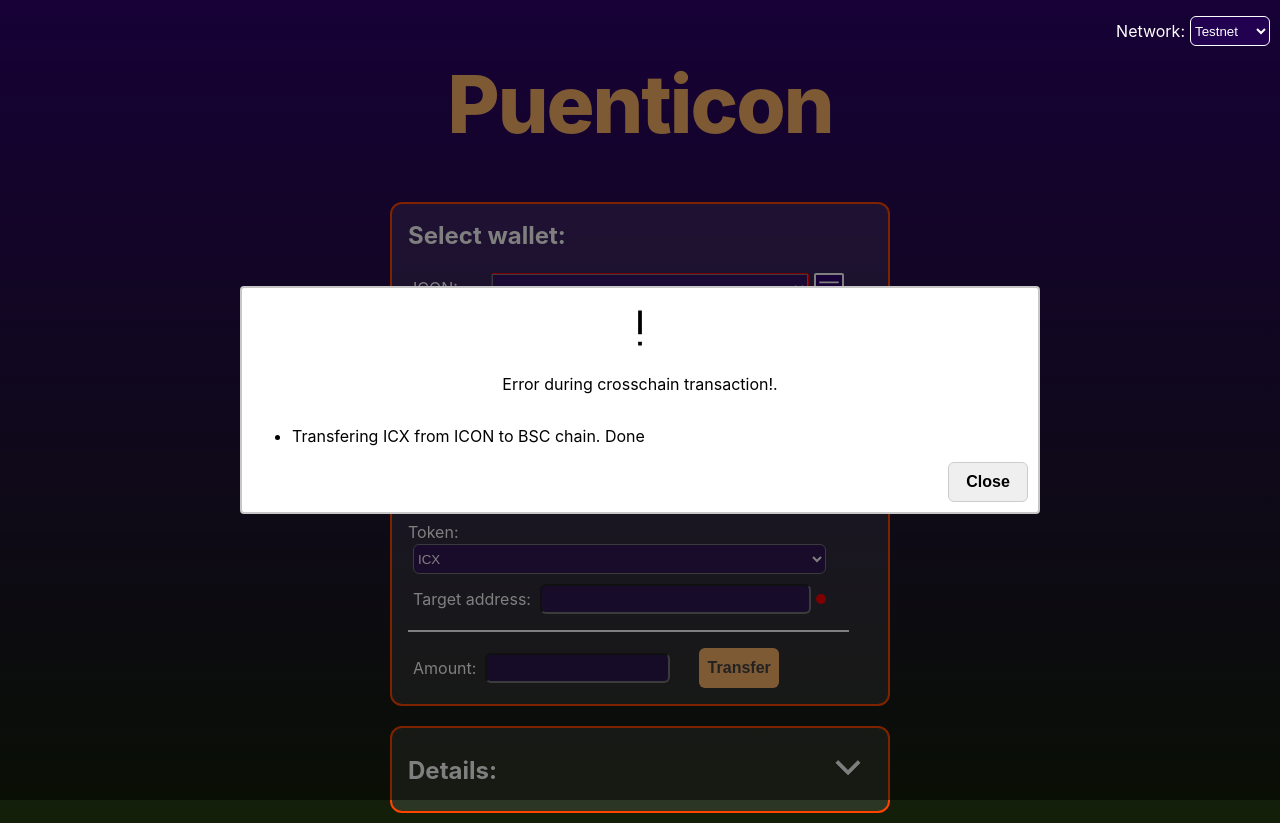
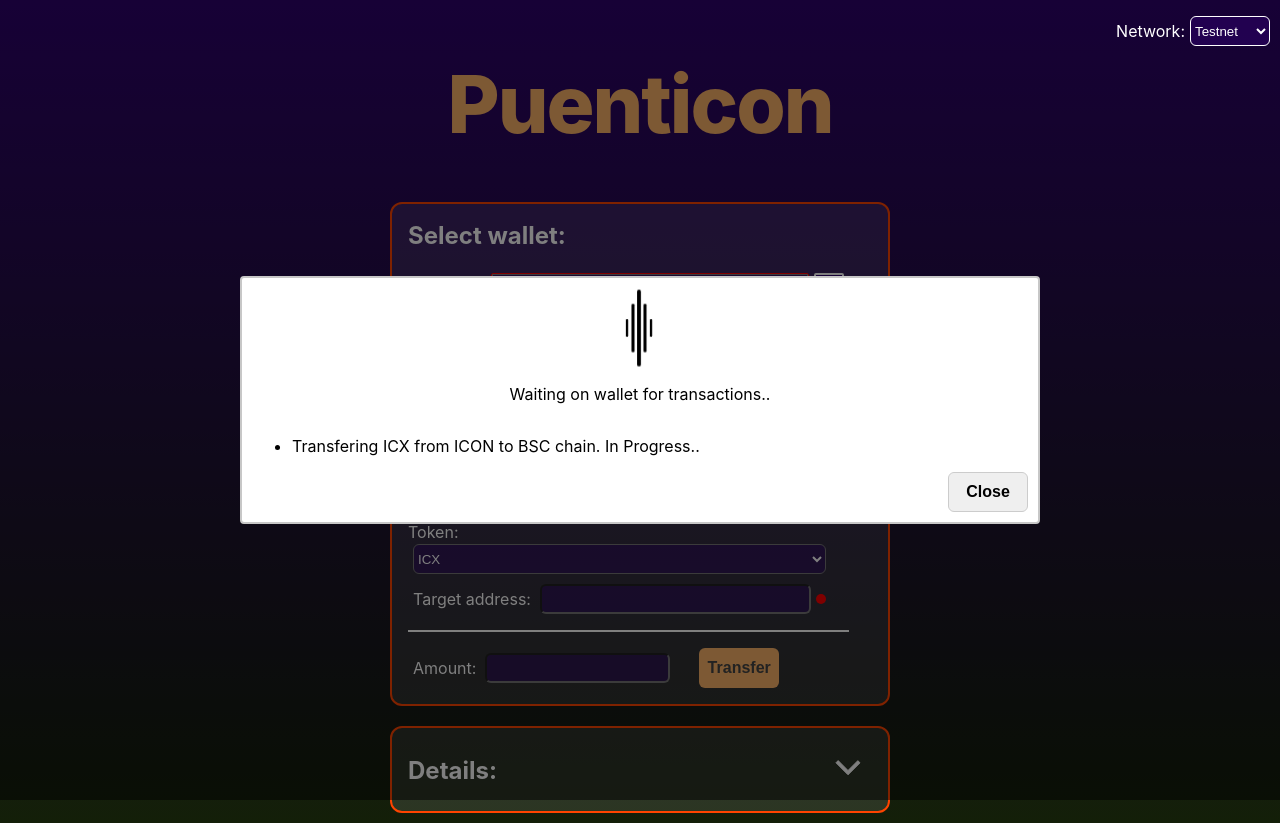
Before and after one commit to Espanicon/puenticon, a Next.js app: page / in a window 1280 px wide. Built offline with nearby package versions, Linux system fonts and the light colour scheme; what @espanicon/icon-bridge-sdk-js would draw is missing.

Commit message:
refactoring UI

```diff
--- a/src/components/miscItems/miscItems.module.css
+++ b/src/components/miscItems/miscItems.module.css
@@ -56,7 +56,8 @@
   height: 100%;
   width: 4px;
   border-radius: 3px;
-  background-color: #eb5900;
+  /* background-color: #eb5900; */
+  background-color: #000;
   margin-right: 2px;
   animation: wave 1s linear infinite;
 }
--- a/src/pages/index.tsx
+++ b/src/pages/index.tsx
@@ -370,16 +370,17 @@ function Home() {
         <link rel="icon" href="/favicon.ico" />
       </Head>
       <TxModal2
-        isOpen={true}
+        // isOpen={isModalOpen}
         onClose={handleModalClose}
         onClickHandler={setIsModalOpen}
         // fromIcon={fromIcon}
         // tokenToTransfer={tokenToTransfer}
         // transferTxResult={transferTxResult}
         methodCallTxResult={methodCallTxResult}
+        isOpen={true}
         fromIcon={true}
         tokenToTransfer={"ICX"}
-        transferTxResult={true}
+        transferTxResult={null}
       />
       <main className={styles.main}>
         <div className={styles.networkSelection}>
```
